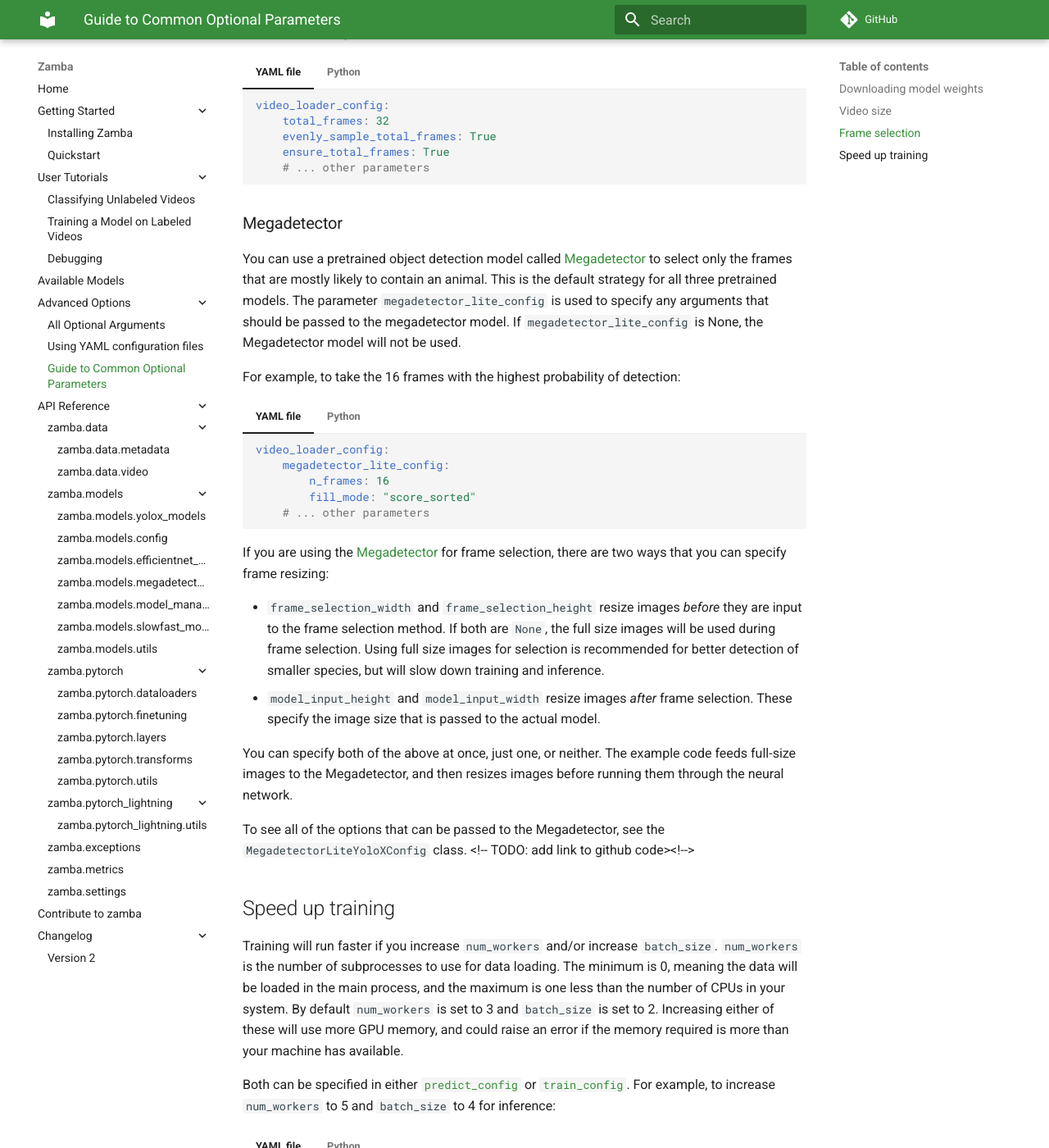
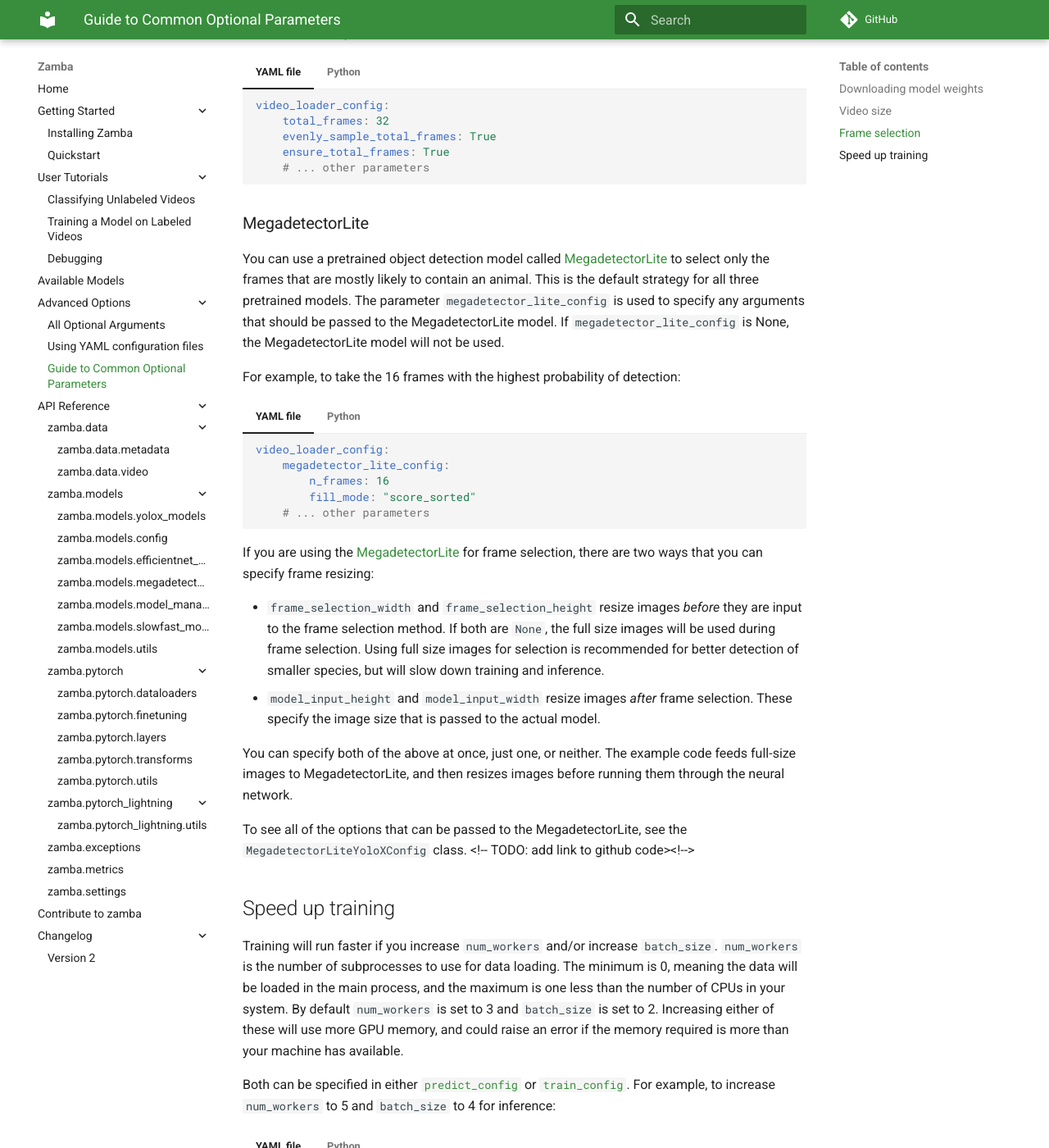
Before and after one commit to drivendataorg/zamba, an MkDocs documentation site: the page built from docs/docs/extra-options.md, in a window 1280 px wide and 1400 px high, scrolled down 2040 px. Shown: the whole window at 82% size. Built offline with MkDocs 1.6.1 and Material for MkDocs 9.7.7, drawn with Linux system fonts in a browser that asks for light colours; comment, search, counter and statistics services are not loaded; the version menu is left out.

Commit message:
use megadetectorlite consistently

````diff
--- a/docs/docs/extra-options.md
+++ b/docs/docs/extra-options.md
@@ -107,9 +107,9 @@
     )
     ```
 
-### Megadetector
+### MegadetectorLite
 
-You can use a pretrained object detection model called [Megadetector](models.md#megadetectorliteyolox) to select only the frames that are mostly likely to contain an animal. This is the default strategy for all three pretrained models. The parameter `megadetector_lite_config` is used to specify any arguments that should be passed to the megadetector model. If `megadetector_lite_config` is None, the Megadetector model will not be used.
+You can use a pretrained object detection model called [MegadetectorLite](models.md#megadetectorlite) to select only the frames that are mostly likely to contain an animal. This is the default strategy for all three pretrained models. The parameter `megadetector_lite_config` is used to specify any arguments that should be passed to the MegadetectorLite model. If `megadetector_lite_config` is None, the MegadetectorLite model will not be used.
 
 For example, to take the 16 frames with the highest probability of detection:
 
@@ -142,14 +142,14 @@
     train_model(video_loader_config=video_loader_config, train_config=train_config)
     ```
 
-If you are using the [Megadetector](models.md#megadetectorliteyolox) for frame selection, there are two ways that you can specify frame resizing:
+If you are using the [MegadetectorLite](models.md#megadetectorlite) for frame selection, there are two ways that you can specify frame resizing:
 
 - `frame_selection_width` and `frame_selection_height` resize images *before* they are input to the frame selection method. If both are `None`, the full size images will be used during frame selection. Using full size images for selection is recommended for better detection of smaller species, but will slow down training and inference.
 - `model_input_height` and `model_input_width` resize images *after* frame selection. These specify the image size that is passed to the actual model.
 
-You can specify both of the above at once, just one, or neither. The example code feeds full-size images to the Megadetector, and then resizes images before running them through the neural network.
+You can specify both of the above at once, just one, or neither. The example code feeds full-size images to MegadetectorLite, and then resizes images before running them through the neural network.
 
-To see all of the options that can be passed to the Megadetector, see the `MegadetectorLiteYoloXConfig` class. <!-- TODO: add link to github code><!-->
+To see all of the options that can be passed to the MegadetectorLite, see the `MegadetectorLiteYoloXConfig` class. <!-- TODO: add link to github code><!-->
 
 ## Speed up training
 
````
Also changed, not shown: docs/docs/configurations.md (+1 -1 lines), docs/docs/models.md (+8 -8 lines).
